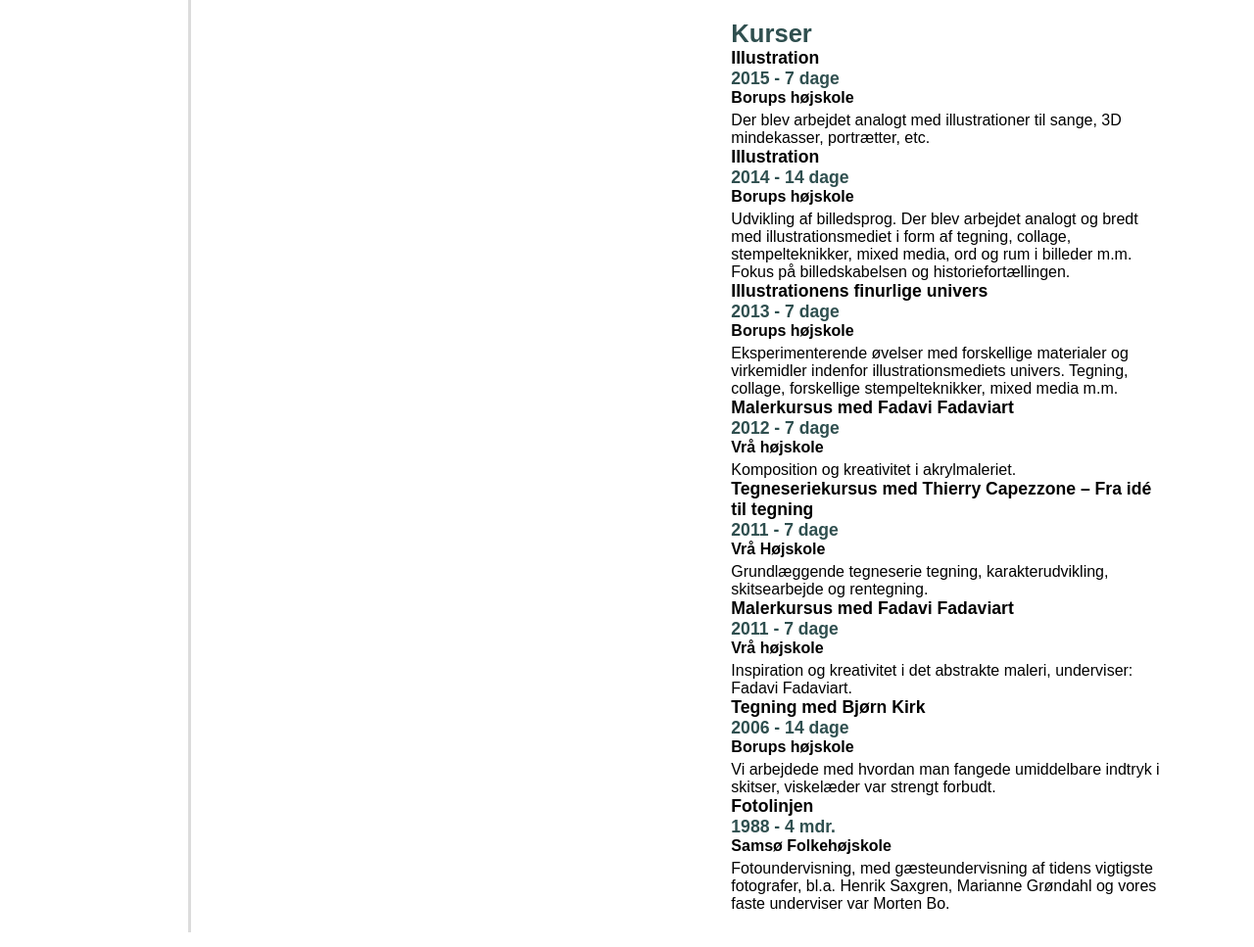
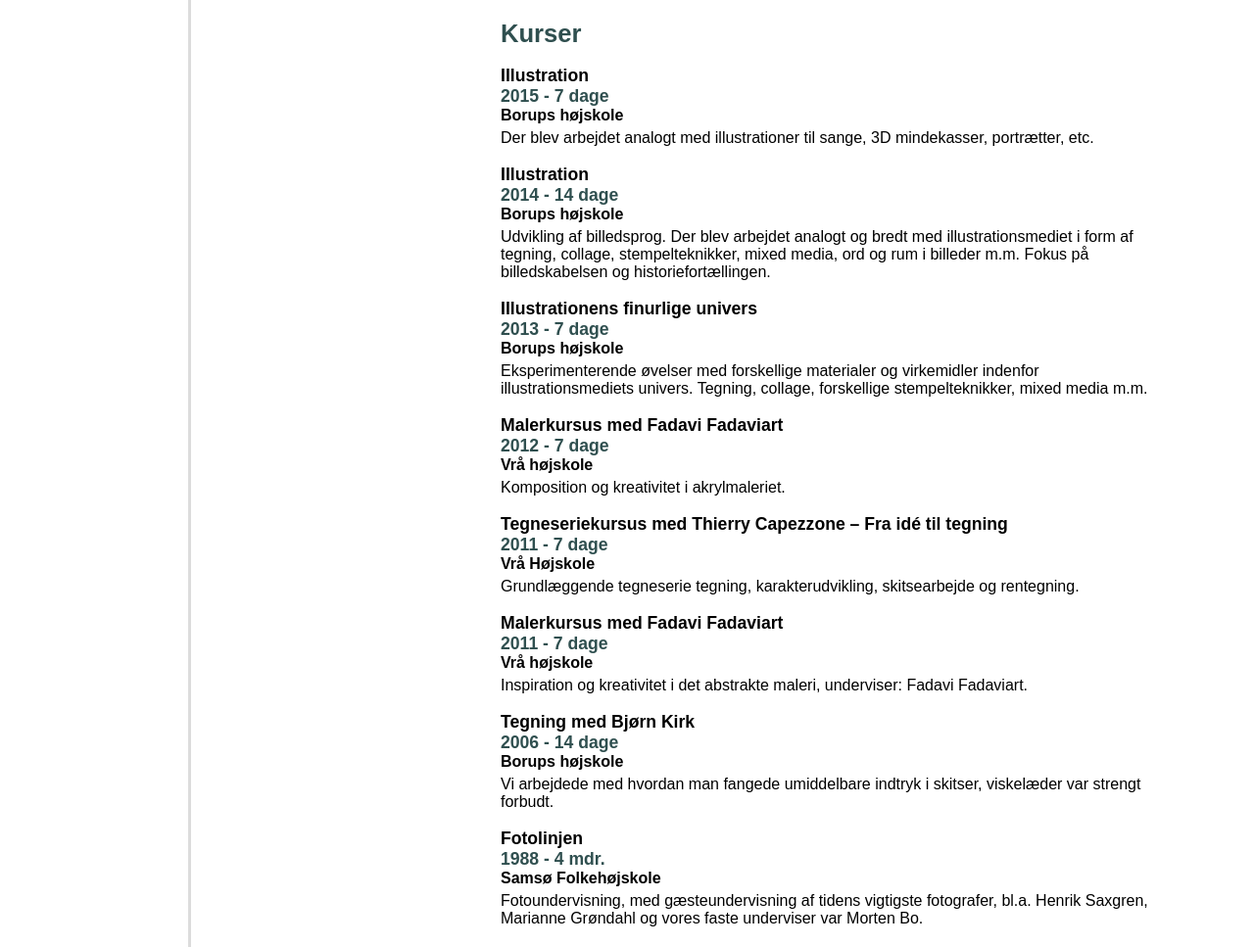
Before and after one commit to LaiseBang/portfolio, a plain HTML site: page whoislaise.html in a window 1280 px wide. Shown: the part 487-1454 px from the top of the page at 98% size. Drawn offline with Linux system fonts and the light colour scheme.

```diff
--- a/stylesheet.css
+++ b/stylesheet.css
@@ -165,7 +165,6 @@
        padding-top: 150px;
        margin-left: 15vw;
        max-width: 40vw;
-       z-index: -1;
    }
 
    .tema1_colmn2,
@@ -242,6 +241,33 @@
    .tema3_colmn6 img {
        max-width: 35vw;
        padding-bottom: 10px;
+   }
+
+   /********* om mig *********/
+
+   .om_colmn3 {
+       border-left-style: solid;
+       border-left-color: gainsboro;
+       border-top-style: solid;
+       border-top-color: gainsboro;
+       flex-grow: 2;
+       flex-basis: 204px;
+       padding: 20px;
+       padding-right: 20px;
+       margin-left: 15vw;
+       max-width: 20vw;
+   }
+
+   .om_colmn4 {
+       border-top-style: solid;
+       border-top-color: gainsboro;
+       padding: 20px;
+       flex-grow: 1;
+       max-width: 70vw;
+       flex-basis: 300px;
+       padding-left: 20px;
+       padding-right: 90px;
+       z-index: -1;
    }
 
    /*************** media query ***********/
--- a/whoislaise.html
+++ b/whoislaise.html
@@ -37,51 +37,51 @@
     </div>
 
     <div class="container2">
-        <div class="tema2_colmn3">
+        <div class="om_colmn3">
 
         </div>
-        <div class="tema2_colmn4">
+        <div class="om_colmn4">
             <h1>Kurser</h1>
+            <br>
             <h2>Illustration</h2>
             <h3>2015 - 7 dage</h3>
             <h4>Borups højskole</h4>
             <p>Der blev arbejdet analogt med illustrationer til sange, 3D mindekasser, portrætter, etc.</p>
-
+            <br>
             <h2>Illustration</h2>
             <h3>2014 - 14 dage</h3>
             <h4>Borups højskole</h4>
             <p>Udvikling af billedsprog. Der blev arbejdet analogt og bredt med illustrationsmediet i form af tegning, collage, stempelteknikker, mixed media, ord og rum i billeder m.m. Fokus på billedskabelsen og historiefortællingen.</p>
-
+            <br>
             <h2>Illustrationens finurlige univers</h2>
             <h3>2013 - 7 dage</h3>
             <h4>Borups højskole</h4>
             <p>Eksperimenterende øvelser med forskellige materialer og virkemidler indenfor illustrationsmediets univers. Tegning, collage, forskellige stempelteknikker, mixed media m.m.</p>
-
+            <br>
             <h2>Malerkursus med Fadavi Fadaviart</h2>
             <h3>2012 - 7 dage</h3>
             <h4>Vrå højskole</h4>
             <p>Komposition og kreativitet i akrylmaleriet.</p>
-
+            <br>
             <h2>Tegneseriekursus med Thierry Capezzone – Fra idé til tegning</h2>
             <h3>2011 - 7 dage</h3>
             <h4>Vrå Højskole</h4>
             <p>Grundlæggende tegneserie tegning, karakterudvikling, skitsearbejde og rentegning.</p>
-
+            <br>
             <h2>Malerkursus med Fadavi Fadaviart</h2>
             <h3>2011 - 7 dage</h3>
             <h4>Vrå højskole</h4>
             <p>Inspiration og kreativitet i det abstrakte maleri, underviser: Fadavi Fadaviart.</p>
-
+            <br>
             <h2>Tegning med Bjørn Kirk</h2>
             <h3>2006 - 14 dage</h3>
             <h4>Borups højskole</h4>
             <p>Vi arbejdede med hvordan man fangede umiddelbare indtryk i skitser, viskelæder var strengt forbudt.</p>
-
+            <br>
             <h2>Fotolinjen</h2>
             <h3>1988 - 4 mdr.</h3>
             <h4>Samsø Folkehøjskole</h4>
             <p>Fotoundervisning, med gæsteundervisning af tidens vigtigste fotografer, bl.a. Henrik Saxgren, Marianne Grøndahl og vores faste underviser var Morten Bo.</p>
-
         </div>
     </div>
     <script src=""></script>
```
Also changed, not shown: index.html (+3 -3 lines), tema1.html (+6 -4 lines), tema2.html (+1 -0 lines), tema3.html (+4 -0 lines).
